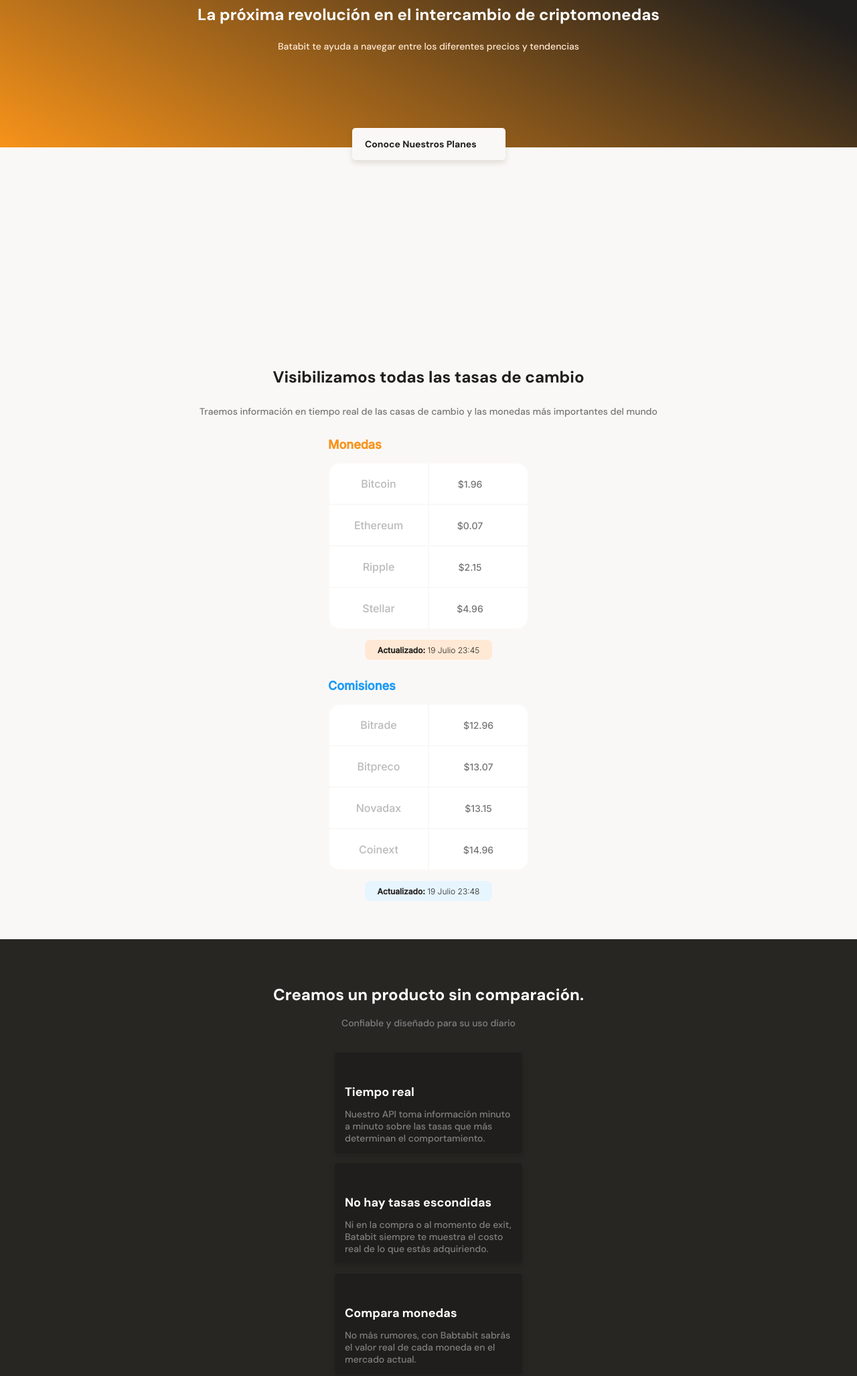
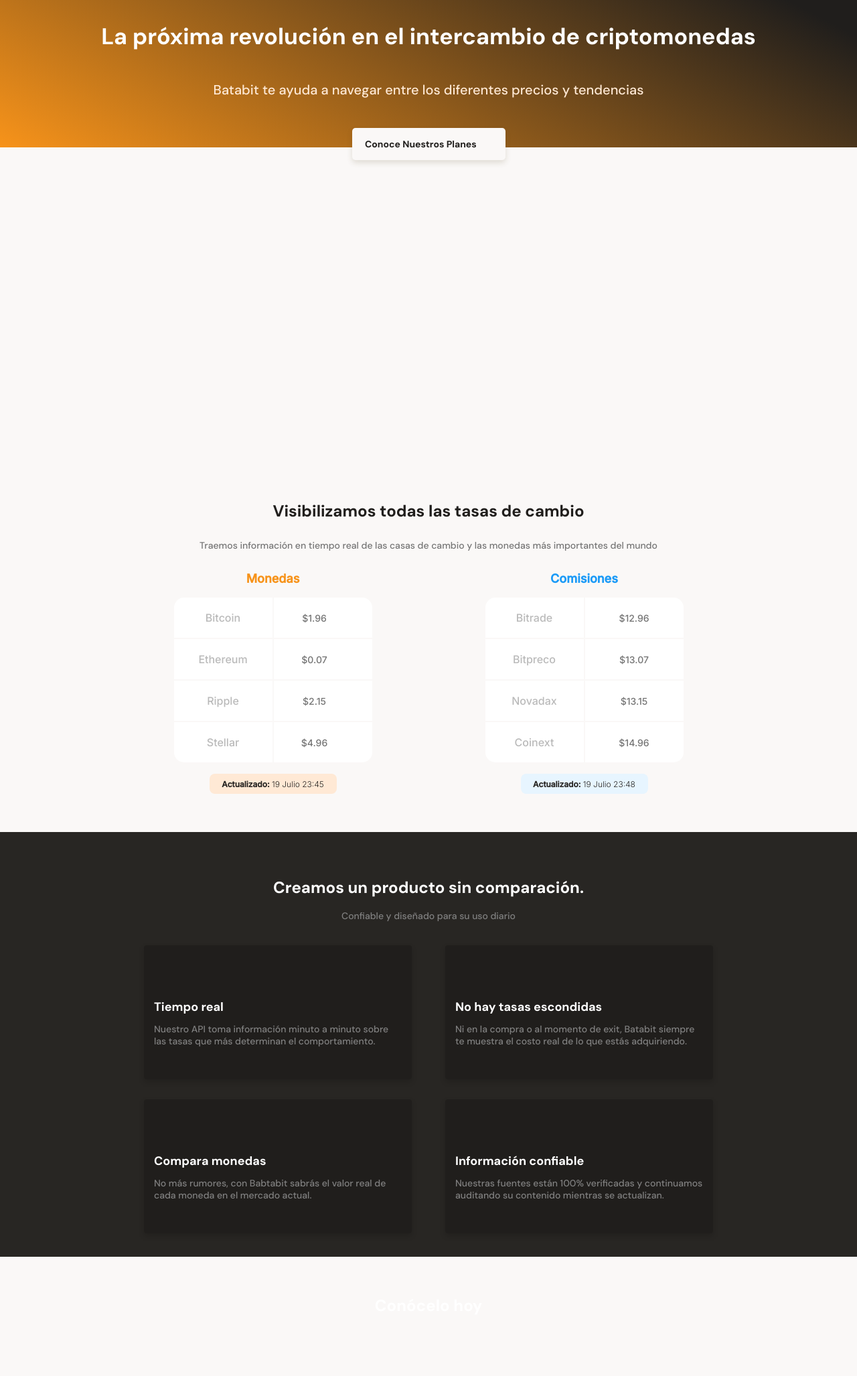
Before and after one commit to sebaser99/batabit, a plain HTML site: page index.html in a window 1280 px wide. Shown: the part 114-2168 px from the top of the page at 67% size. Drawn offline with Linux system fonts and the light colour scheme.

Commit message:
terminé proyecto

```diff
--- /dev/null
+++ b/css/720px.css
@@ -0,0 +1,10 @@
+.plan-card--price span {
+    left: calc(33%);
+
+}
+.products-cards-container {
+    width: 680px;
+    margin: 0 auto;
+    display: flex;
+    flex-wrap: wrap;
+}
--- /dev/null
+++ b/css/920.css
@@ -0,0 +1,64 @@
+header img {
+    width: 300px;
+    height: 60px;
+    margin-top: 60px;
+    align-self: center;
+}
+.header--title-container {
+    max-width: 1000px;
+}
+
+.header--title-container h1 {
+    font-size: 3.4rem;
+    line-height: 3.6rem;
+}
+.header--title-container p {
+    margin-top: 50px;
+    font-size: 2.0rem;
+    line-height: 2.2rem;
+}
+.main-exchange-container .backgroundImg {
+    width: 400px;
+    height: 400px;
+}
+.plan-card--price span {
+    left: calc(36%);
+}
+.main-tables-container {
+    justify-content: center;
+}
+.main-currency-table {
+    margin: 0;
+}
+.products-cards-container {
+    width: 900px;
+    margin: 0 auto;
+    display: flex;
+    flex-wrap: wrap;
+}
+
+.product-detail--card {
+    display: flex;
+    flex-direction: column;
+    justify-content: center;
+    width: 400px;
+    height: 200px;
+}
+.bitcoin-img-container {
+    height: 60vh;
+}
+footer .left {
+    width: 50%;
+}
+footer .left ul {
+    width: 100%;
+    display: flex;
+    justify-content: space-evenly;
+    font-size: 2.4rem;
+    font-weight: 700;
+    line-height: 2.8rem;
+}
+.right img {
+    width: 100px;
+    margin-right: 30px;
+}
--- a/index.css
+++ b/index.css
@@ -107,12 +107,14 @@
     height: auto;
     background-color: var(--off-white);
 }
+
 .main-exchange-container {
     width: 100%;
     height: auto;
     padding-top: 80px;
     padding-bottom: 30px;
     text-align: center;
+
 }
 .main-exchange-container--title {
     width: 90%;
@@ -145,13 +147,22 @@
     line-height: 1.6rem;
     color: #757575;
 }
+.main-tables-container {
+    width: 100%;
+    min-width: 320px;
+    display: flex;
+    overflow-x: auto;
+    overscroll-behavior-x: contain;
+    scroll-snap-type: x proximity;
+}
 .main-currency-table {
     width: 70%;
-    min-width: 235px;
-    max-width: 500px;
+    min-width: 320px;
+    padding: 0 42.5px;
+    max-width: 465px;
     height: 360px;
-    margin: 0 auto;
     font-family: "Inter", sans-serif;
+    scroll-snap-align: center;
 }
 .main-currency-table .currency-table--title {
     max-width: 300px;
@@ -161,7 +172,7 @@
     font-weight: bold;
     line-height: 2.3rem;
     color: var(--bitcoin-orange);
-    text-align: left;
+    text-align: center;
 
 }
 .currency-table--container {
@@ -251,7 +262,7 @@
     width: 100%;
     min-width: 320px;
     height: auto;
-    padding:  20px 10px;
+    padding:  20px 0;
     background-color: var(--warm-black);
 
 }
@@ -290,7 +301,6 @@
     color: var(--gray-text);
     text-align: center;
 }
-
 
 .product-detail--card {
     width: 90%;
@@ -402,9 +412,11 @@
 }
 .plans-container--slider {
     display: flex;
-    justify-content: space-evenly;
+    min-width: 320px;
+    max-width: 950px;
+    margin: 0 auto;
     height: 316px;
-    overflow-x: scroll;
+    overflow-x: auto;
     overscroll-behavior-x: contain;
     scroll-snap-type: x proximity;
 }
@@ -463,7 +475,7 @@
     font-size: 1.2rem;
     font-weight: 300;
     top: 42px;
-    left: 73px;
+    left: calc(29%);
     color: #363636;
 }
 .plan-card--saving {
--- a/index.html
+++ b/index.html
@@ -6,6 +6,8 @@
     <title>Bata Bit</title>
     <link href="https://fonts.googleapis.com/css2?family=DM+Sans:wght@400;500;700&family=Inter:wght@300;500&display=swap" rel="stylesheet">
     <link rel="stylesheet" href="./index.css">
+    <link rel="stylesheet" href="./css/720px.css" media="(min-width: 719px)" >
+    <link rel="stylesheet" href="./css/920.css" media="(min-width:920px)">
 
 </head>
 <body>
@@ -79,6 +81,7 @@
                         <p><b>Actualizado:</b> 19 Julio 23:48 </p>
                     </div>
                 </div>
+
             </section>
 
         </section>
@@ -132,8 +135,8 @@
                         <p class="plan-card--saving">* Paga solo el tiempo que necesites</p>
                         <button class="plan-card--calltoaction gray">Escoger este <span></span></button>
                     </div>
+                </article>
 
-                </article>
                 <article class="plans-container--card">
                     <p class="recomendado">Recomendado</p>
                     <div class="plan-info-container">
@@ -144,6 +147,7 @@
                     </div>
 
                 </article>
+
                 <article class="plans-container--card">
                     <p class="recomendado promo">Promo</p>
                     <div class="plan-info-container">
@@ -152,7 +156,6 @@
                         <p class="plan-card--saving">* Porque el mercado cambia de verano a invierno</p>
                         <button class="plan-card--calltoaction blue">Escoger este <span></span></button>
                     </div>
-
                 </article>
 
             </section>
```
